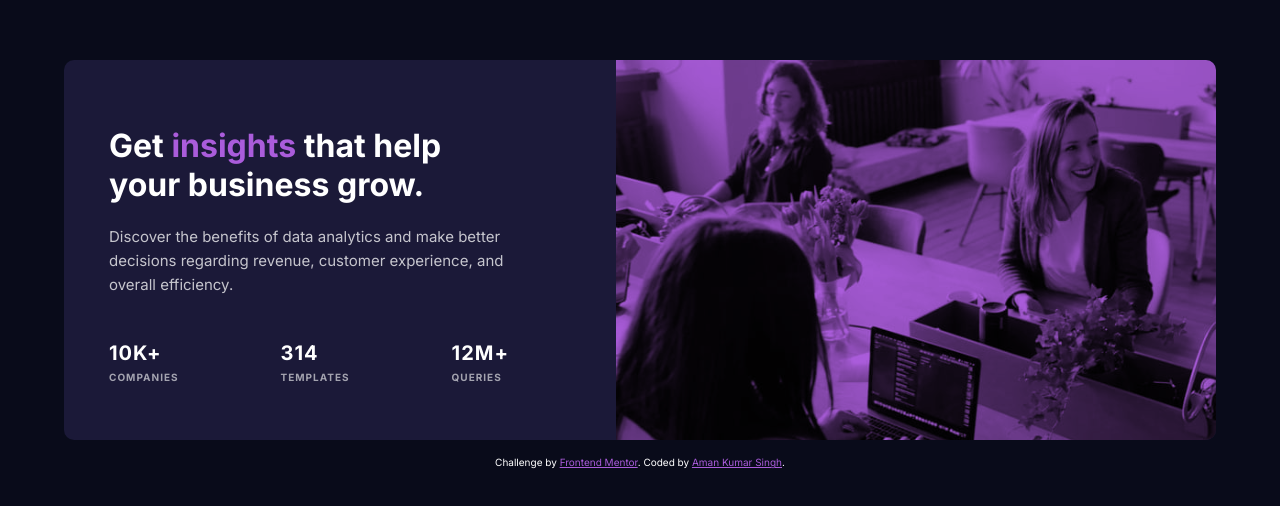
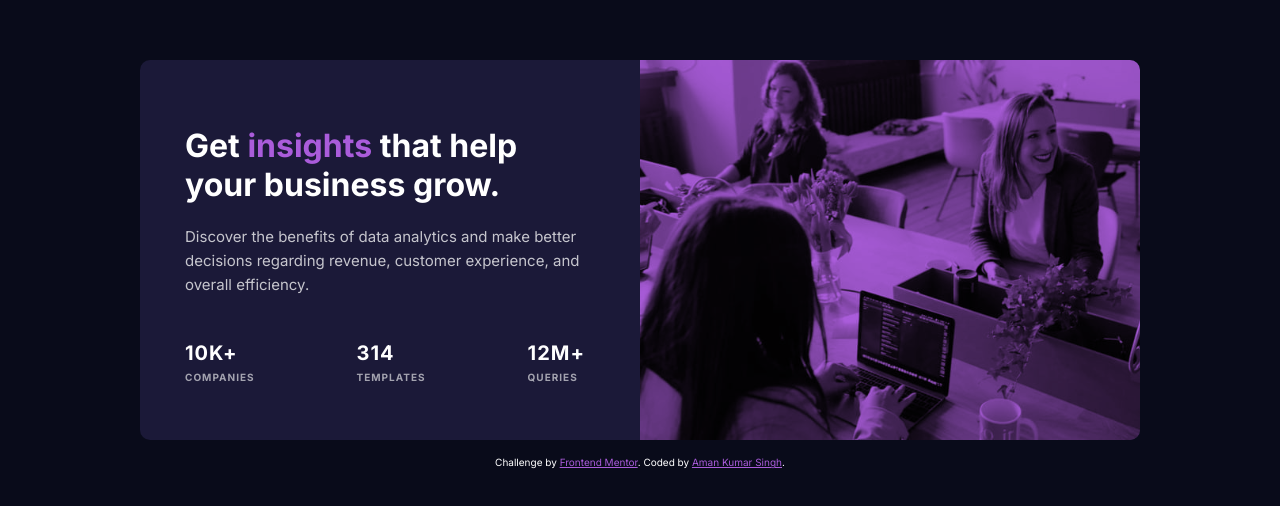
Before and after one commit to amanksdotdev/frontend-mentor-challenges, a plain HTML site: page stats-preview-card-component-main/index.html in a window 1280 px wide. Shown: the part 136-642 px from the top of the page. Drawn offline with Linux system fonts and the light colour scheme.

Commit message:
width update

```diff
--- a/stats-preview-card-component-main/style.css
+++ b/stats-preview-card-component-main/style.css
@@ -65,7 +65,7 @@ body {
 }
 
 .card {
-    max-width: 1200px;
+    max-width: 1000px;
     width: 90%;
     background-color: var(--dark-desaturated-blue);
     color: var(--white);
@@ -82,7 +82,7 @@ body {
     border-top-left-radius: inherit;
     border-top-right-radius: inherit;
     background-color: var(--soft-violet);
-    background-blend-mode:multiply;
+    background-blend-mode: multiply;
 }
 
 .card-content {
@@ -108,7 +108,7 @@ footer a {
         border-radius: inherit;
         border-top-left-radius: 0;
         border-bottom-left-radius: 0;
-        flex-basis: 600px;
+        flex-basis: 500px;
     }
 
     .card__title {
```
